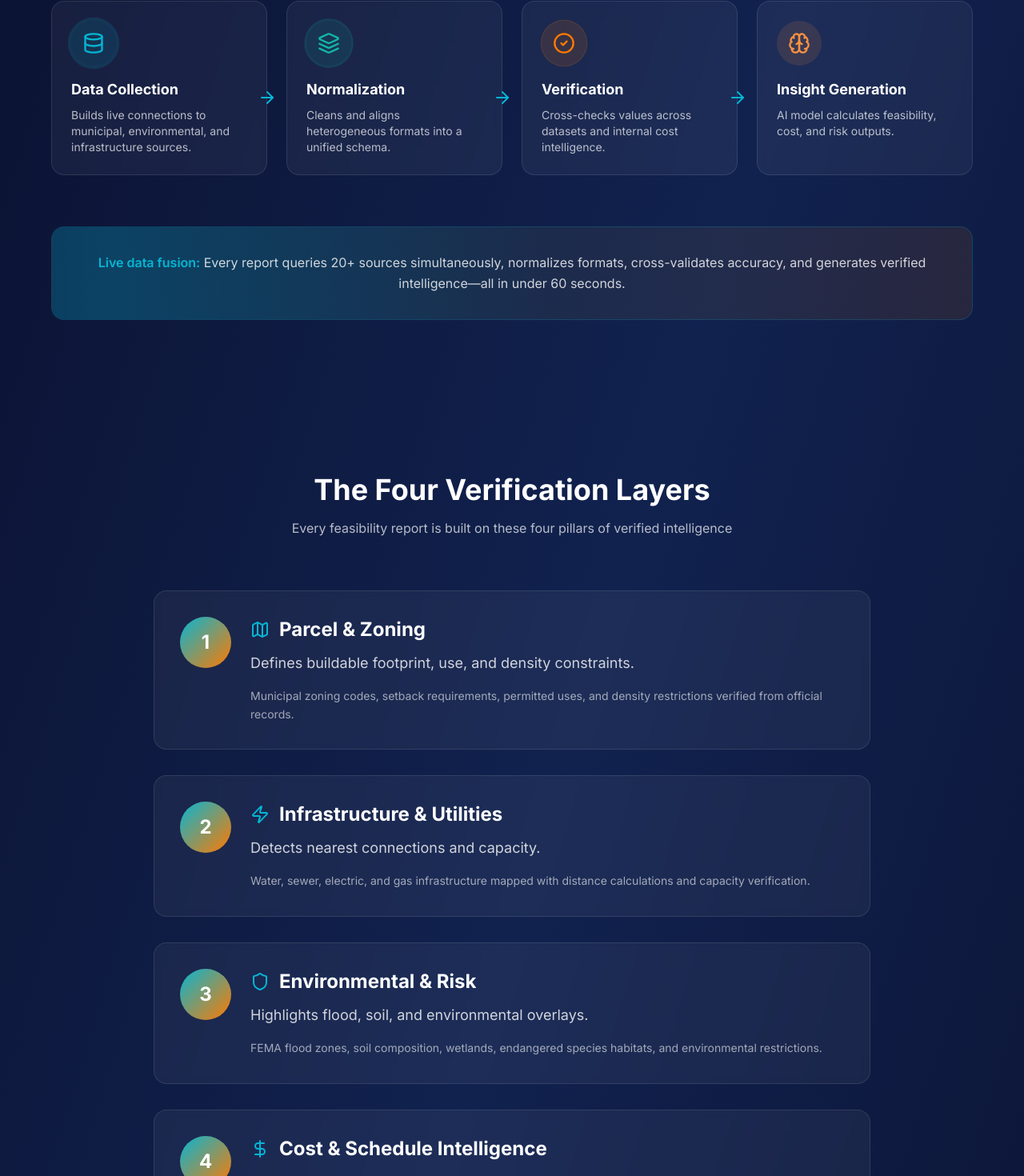
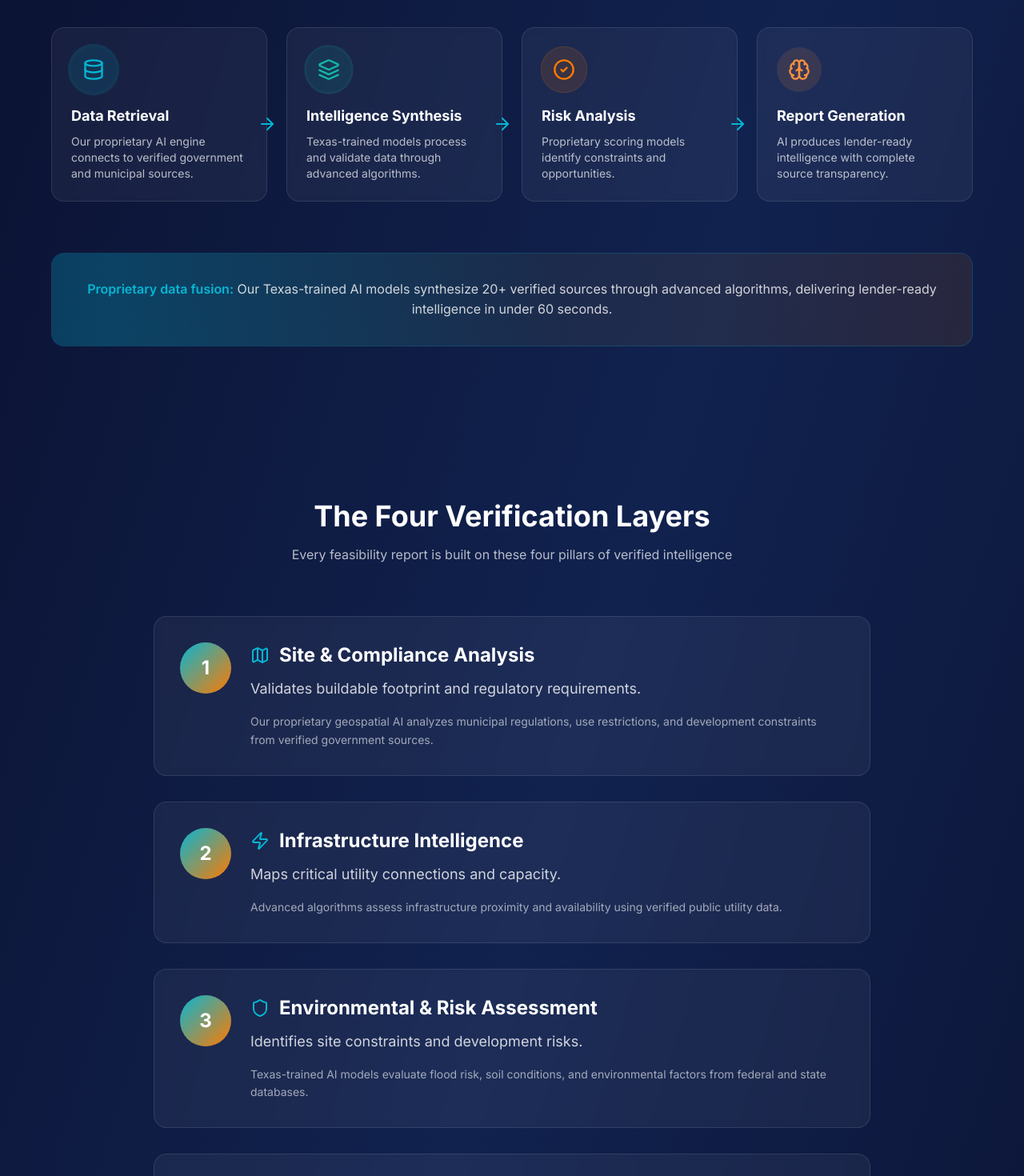
Before and after one commit to BuildSmarterAI/siteintelai, a React (Vite) app: page /how-it-works in a window 1280 px wide. Shown: the part 1003-2473 px from the top of the page at 80% size. Built offline with nearby package versions, Linux system fonts and the light colour scheme; a web font is replaced by a local one.

Commit message:
Refactor How It Works page

```diff
--- a/src/pages/HowItWorks.tsx
+++ b/src/pages/HowItWorks.tsx
@@ -18,29 +18,29 @@ const HowItWorks = () => {
   const flowStages = [
     {
       icon: Database,
-      title: "Data Collection",
-      description: "Builds live connections to municipal, environmental, and infrastructure sources.",
+      title: "Data Retrieval",
+      description: "Our proprietary AI engine connects to verified government and municipal sources.",
       color: "#06B6D4",
       delay: 0,
     },
     {
       icon: Layers,
-      title: "Normalization",
-      description: "Cleans and aligns heterogeneous formats into a unified schema.",
+      title: "Intelligence Synthesis",
+      description: "Texas-trained models process and validate data through advanced algorithms.",
       color: "#14B8A6",
       delay: 0.2,
     },
     {
       icon: CheckCircle2,
-      title: "Verification",
-      description: "Cross-checks values across datasets and internal cost intelligence.",
+      title: "Risk Analysis",
+      description: "Proprietary scoring models identify constraints and opportunities.",
       color: "#FF7A00",
       delay: 0.4,
     },
     {
       icon: Brain,
-      title: "Insight Generation",
-      description: "AI model calculates feasibility, cost, and risk outputs.",
+      title: "Report Generation",
+      description: "AI produces lender-ready intelligence with complete source transparency.",
       color: "#FF9240",
       delay: 0.6,
     },
@@ -49,31 +49,31 @@ const HowItWorks = () => {
   const verificationLayers = [
     {
       number: 1,
-      title: "Parcel & Zoning",
-      description: "Defines buildable footprint, use, and density constraints.",
+      title: "Site & Compliance Analysis",
+      description: "Validates buildable footprint and regulatory requirements.",
       icon: Map,
-      detail: "Municipal zoning codes, setback requirements, permitted uses, and density restrictions verified from official records.",
+      detail: "Our proprietary geospatial AI analyzes municipal regulations, use restrictions, and development constraints from verified government sources.",
     },
     {
       number: 2,
-      title: "Infrastructure & Utilities",
-      description: "Detects nearest connections and capacity.",
+      title: "Infrastructure Intelligence",
+      description: "Maps critical utility connections and capacity.",
       icon: Zap,
-      detail: "Water, sewer, electric, and gas infrastructure mapped with distance calculations and capacity verification.",
+      detail: "Advanced algorithms assess infrastructure proximity and availability using verified public utility data.",
     },
     {
       number: 3,
-      title: "Environmental & Risk",
-      description: "Highlights flood, soil, and environmental overlays.",
+      title: "Environmental & Risk Assessment",
+      description: "Identifies site constraints and development risks.",
       icon: Shield,
-      detail: "FEMA flood zones, soil composition, wetlands, endangered species habitats, and environmental restrictions.",
+      detail: "Texas-trained AI models evaluate flood risk, soil conditions, and environmental factors from federal and state databases.",
     },
     {
       number: 4,
       title: "Cost & Schedule Intelligence",
-      description: "Applies SiteIntel's proprietary cost database for true project feasibility.",
+      description: "Applies SiteIntel's proprietary market intelligence for accurate projections.",
       icon: DollarSign,
-      detail: "Real-time material costs, labor rates, and schedule estimates calibrated from thousands of completed projects.",
+      detail: "Proprietary cost models calibrated from real Texas projects deliver market-validated estimates you can trust.",
     },
   ];
 
@@ -125,7 +125,7 @@ const HowItWorks = () => {
               animate={{ opacity: 1 }}
               transition={{ delay: 0.4, duration: 0.6 }}
             >
-              Every QuickCheck activates SiteIntel's proprietary data fusion engine—verifying 20+ public and internal datasets in seconds to produce a single, lender-ready source of truth.
+              Every QuickCheck activates SiteIntel's proprietary data fusion engine—powered by Texas-trained AI models that synthesize verified federal and municipal sources in seconds to produce a single, lender-ready source of truth.
             </motion.p>
 
             <motion.div
@@ -253,7 +253,7 @@ const HowItWorks = () => {
                 }}
               />
               <p className="text-white/80 text-center relative z-10">
-                <span className="font-semibold text-[#06B6D4]">Live data fusion:</span> Every report queries 20+ sources simultaneously, normalizes formats, cross-validates accuracy, and generates verified intelligence—all in under 60 seconds.
+                <span className="font-semibold text-[#06B6D4]">Proprietary data fusion:</span> Our Texas-trained AI models synthesize 20+ verified sources through advanced algorithms, delivering lender-ready intelligence in under 60 seconds.
               </p>
             </motion.div>
           </div>
@@ -335,7 +335,7 @@ const HowItWorks = () => {
                   viewport={{ once: true }}
                   transition={{ delay: 0.2 }}
                 >
-                  Watch SiteIntel™ analyze a real parcel—connecting datasets, validating cost inputs, and generating an executive-ready feasibility score.
+                  Watch SiteIntel™ analyze a real parcel—our proprietary AI models synthesize verified data and generate an executive-ready feasibility score.
                 </motion.p>
               </div>
 
@@ -354,7 +354,7 @@ const HowItWorks = () => {
                     <Play className="h-10 w-10 text-white ml-1" />
                   </motion.div>
                   <p className="text-white/70 text-sm">Demo: QuickCheck in Action</p>
-                  <p className="text-white/50 text-xs mt-2">Geocoding → Verification → Cost Model → Report Ready</p>
+                  <p className="text-white/50 text-xs mt-2">Powered by proprietary AI trained on Texas commercial real estate</p>
                 </div>
               </motion.div>
             </div>
```
